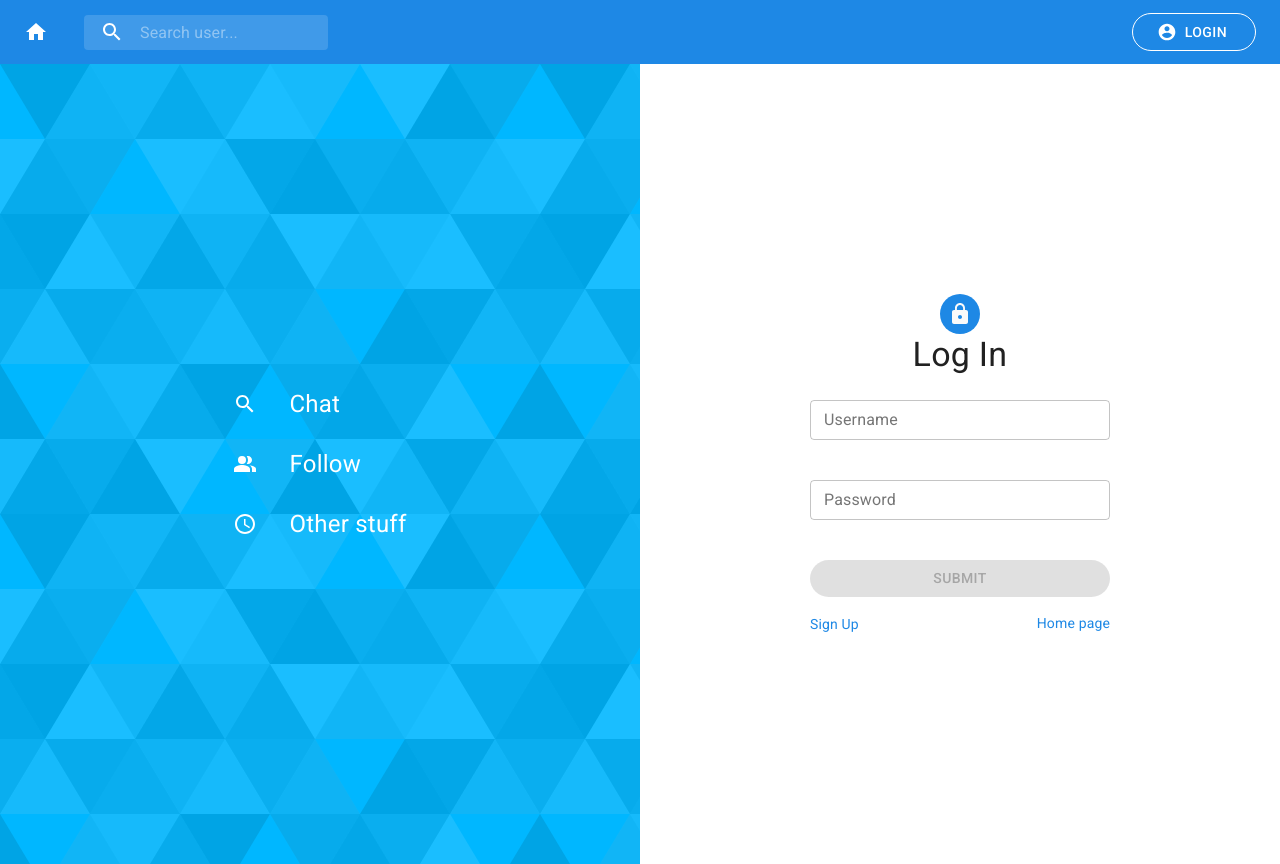
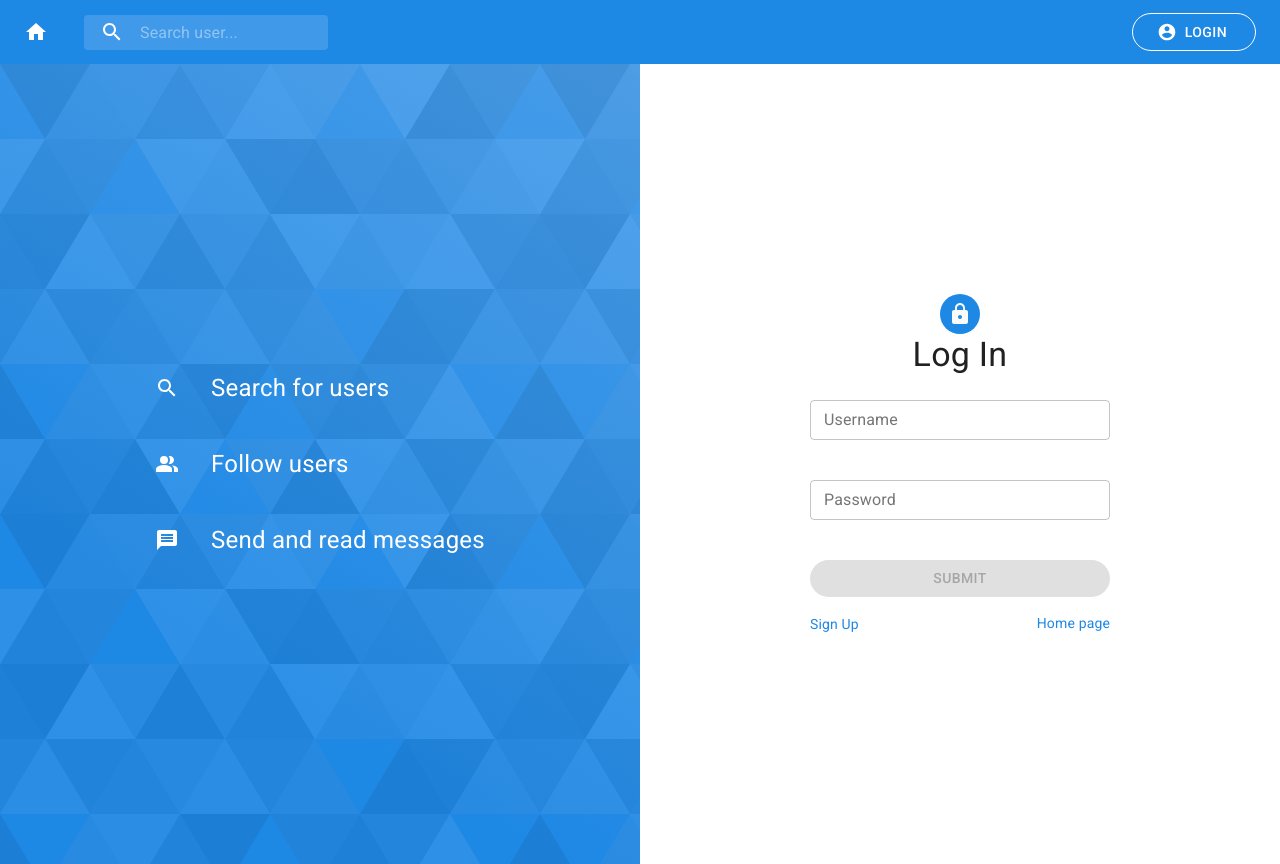
Before and after one commit to toninau/graphql_litwitter, a React (Create React App) app in the folder client/: page / in a window 1280 px wide. Built offline with nearby package versions, Linux system fonts and the light colour scheme.

Commit message:
Made landing page better looking

```diff
--- a/client/src/LandingPage/index.tsx
+++ b/client/src/LandingPage/index.tsx
@@ -27,7 +27,7 @@ import {
 import {
   Search,
   PeopleAlt,
-  AccessTime,
+  Message as MessageIcon,
   Lock as LockIcon
 } from '@material-ui/icons';
 import { Alert, AlertTitle } from '@material-ui/lab';
@@ -49,7 +49,8 @@ const useStyles = makeStyles((theme: Theme) =>
       '& span, & svg': {
         color: 'white',
         fontSize: '1.5rem'
-      }
+      },
+      padding: theme.spacing(2, 0)
     },
     avatar: {
       backgroundColor: theme.palette.primary.main
@@ -71,16 +72,16 @@ const LandingPage: React.FC = () => {
 
   const landingList = [
     {
-      text: 'Chat',
+      text: 'Search for users',
       icon: <Search />
     },
     {
-      text: 'Follow',
+      text: 'Follow users',
       icon: <PeopleAlt />
     },
     {
-      text: 'Other stuff',
-      icon: <AccessTime />
+      text: 'Send and read messages',
+      icon: <MessageIcon />
     }
   ];
 
--- a/client/src/LandingPage/landingPage.css
+++ b/client/src/LandingPage/landingPage.css
@@ -16,8 +16,9 @@
 }
 
 .landing-page__section--background {
-  background-color: skyblue;
-  background-image: url(../img/Large-Triangles.svg);
+  background-color: #4b9fea;
+  background-image: url(../img/Subtle-Prism.svg);
+  /* background by SVGBackgrounds.com */
 }
 
 .landing-page__section--white {
```
Also changed, not shown: client/src/img/Large-Triangles.svg (deleted), client/src/img/Subtle-Prism.svg (added).
